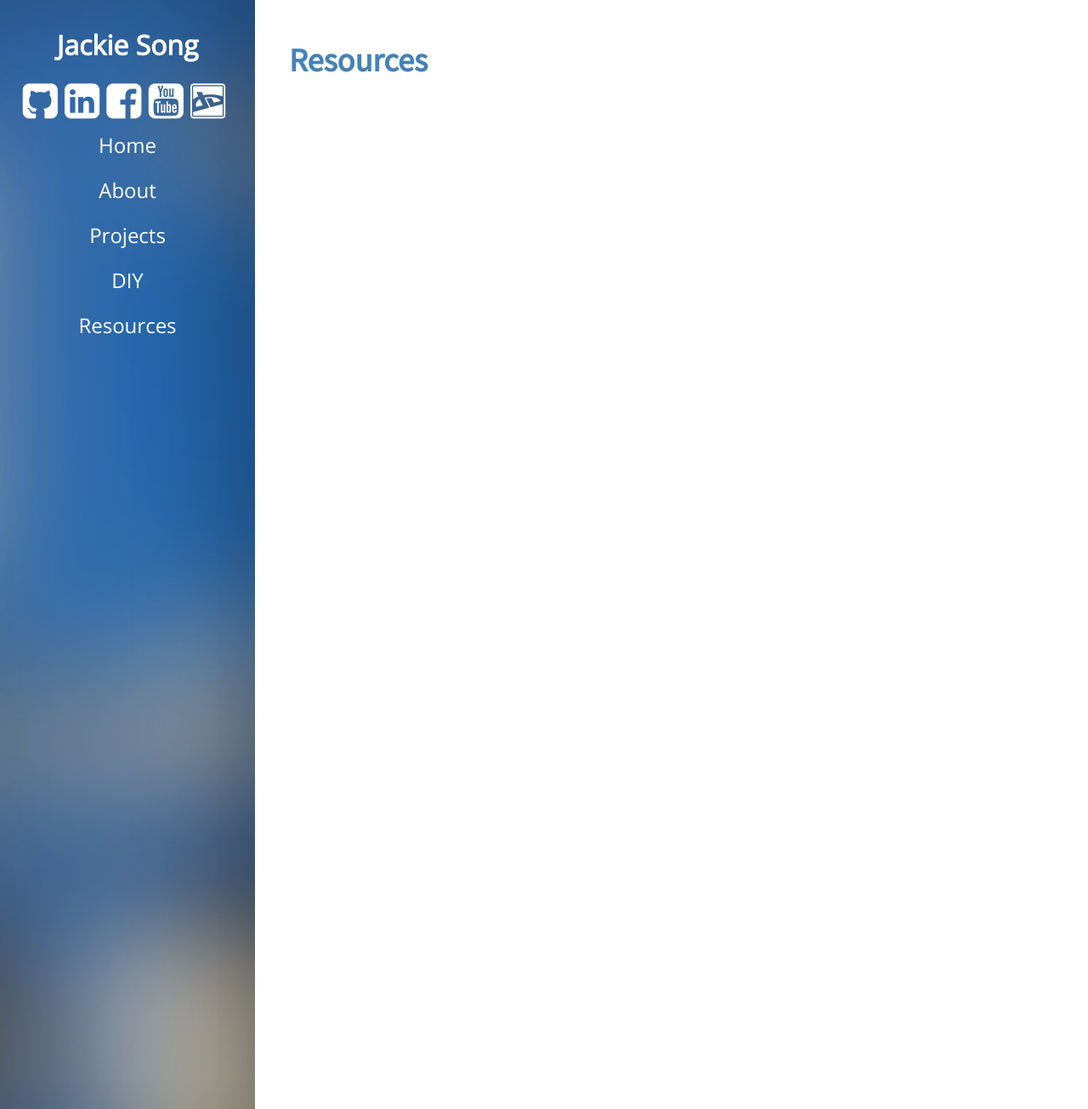
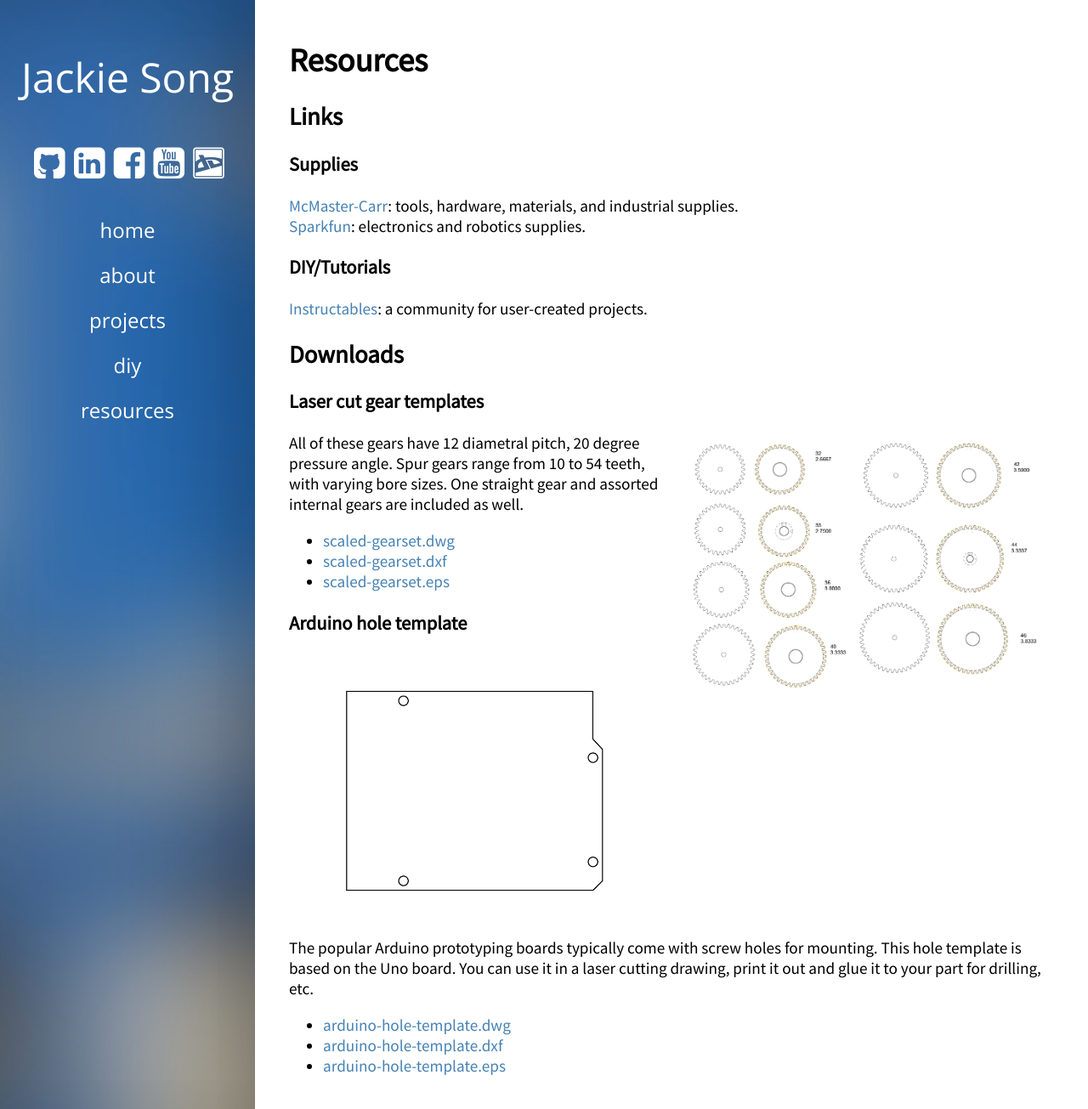
Before and after one commit to songjx/songjx-website, a Jekyll site: the page built from resources/index.md, in a window 1280 px wide and 1305 px high. Shown: the whole window at 85% size. Built offline with Jekyll 4.4.1, drawn with Linux system fonts in a browser that asks for light colours.

Commit message:
set up resources page

```diff
--- /dev/null
+++ b/_data/resourcesSubcats/downloads.yml
@@ -0,0 +1,11 @@
+---
+image-folder: downloads
+items:
+  - name: Laser cut gear templates
+    image: gear-eps.png
+    description: 'All of these gears have 12 diametral pitch, 20 degree pressure angle. Spur gears range from 10 to 54 teeth, with varying bore sizes. One straight gear and assorted internal gears are included as well.'
+    files: [scaled-gearset.dwg, scaled-gearset.dxf, scaled-gearset.eps]
+  - name: Arduino hole template
+    image: arduino-holes-eps.png
+    description: 'The popular Arduino prototyping boards typically come with screw holes for mounting. This hole template is based on the Uno board. You can use it in a laser cutting drawing, print it out and glue it to your part for drilling, etc.'
+    files: [arduino-hole-template.dwg, arduino-hole-template.dxf, arduino-hole-template.eps]
--- /dev/null
+++ b/_data/resourcesSubcats/links.yml
@@ -0,0 +1,12 @@
+---
+Supplies:
+  - name: McMaster-Carr
+    url: mcmaster.com
+    tagline: 'tools, hardware, materials, and industrial supplies.'
+  - name: Sparkfun
+    url: sparkfun.com
+    tagline: 'electronics and robotics supplies.'
+DIY/Tutorials:
+  - name:  Instructables
+    url: instructables.com
+    tagline: 'a community for user-created projects.'
--- a/_layouts/default.html
+++ b/_layouts/default.html
@@ -22,16 +22,23 @@
 	</head>
     <body>
         <div id="sidebar">
-            <h1>Jackie Song</h1>
-            {% for account in jackieData.accounts %}
-                <a href="{{ account.url }}" title="{{ account.site }}">
-                    <i class="fa {{ account.icon }} fa-3x account"></i>
-                </a>
-            {% endfor %}
+            <a href="{{ site.url }}"><p id="name">Jackie Song</p></a>
+            <div id="accounts">
+                {% for account in jackieData.accounts %}
+                {% if account.icon != null %}
+                    <a href="{{ account.url }}" title="{{ account.site }}">
+                        <span class="fa-stack fa-lg">
+                            <i class="fa fa-square fa-stack-2x"></i>
+                            <i class="fa {{ account.icon }} fa-stack-2x account"></i>
+                        </span>
+                    </a>
+                {% endif %}
+                {% endfor %}
+            </div>
             <ul id="menu">
-                {% for item in menuData.items %}
-                        <a href="{{ site.url }}/{{ item.folder }}">
-                            <li> {{ item.name }} </li>
+                {% for item in menuData %}
+                        <a href="{{ site.url }}/{{ item[1].folder }}">
+                            <li> {{ item[0] | downcase }} </li>
                         </a>
                 {% endfor %}
             </ul>
@@ -40,6 +47,15 @@
             <h1> {{ page.title }} </h1>
  		    {{ content }}
         </div>
-
+        <script src="{{ site.url }}/js/jquery-2.1.1.min.js"></script>
+        <script>
+            $(document).ready(function() {
+                console.log('test.');
+                $('.account').hover( function() {
+                    $(this).siblings().toggleClass('activeIcon');
+                    console.log('hover');
+                });
+            });
+        </script>
 	</body>
 </html>
--- a/css/style.css
+++ b/css/style.css
@@ -1,6 +1,10 @@
 body {
     padding-left:300px;
     margin:0;
+}
+
+#name {
+    font-size:300%;
 }
 
 #sidebar {
@@ -48,15 +52,32 @@ body {
     font-size:150%;
 }
 
-#menu li:hover, #sidebar i:hover {
+#menu li:hover {
     box-shadow: 0px 0px 70px 10px rgba(255,255,255,.2) inset;
 }
 
-i.account {
+#accounts {
+    margin: 30px 0px;
+}
+
+.fa {
     margin:0px 2px;
 }
 
-#content h1, #content h2, #content h3, #content h4, #content h5, #content h6, #content a {
+.fa-square {
+    color: transparent;
+}
+
+.activeIcon {
+    color: rgba(255,255,255,0.5);
+}
+
+#content h1, #content h2, #content h3, #content h4, #content h5, #content h6 {
+    color: #212233
+    clear: both;
+}
+
+#content a {
     color: SteelBlue;
 }
 
@@ -67,3 +88,9 @@ i.account {
 #content a:hover {
     text-decoration: underline;
 }
+
+img {
+    width: 50%;
+    display:block;
+    float:right;
+}
--- a/resources/index.md
+++ b/resources/index.md
@@ -2,3 +2,23 @@
 title: Resources
 layout: default
 ---
+
+{% assign linkData = site.data.resourcesSubcats.links %}
+{% assign downloadData = site.data.resourcesSubcats.downloads %}
+
+## Links
+
+{% for category in linkData %}
+### {{ category[0] }}
+{% for link in category[1] %}
+[{{ link.name }}]({{ link.url }}): {{ link.tagline }}  {% endfor %}
+{% endfor %}
+
+## Downloads
+{% for item in downloadData.items %}
+### {{ item.name }}
+![{{ item.name }}]({{ site.url }}/images/{{ downloadData.image-folder }}/{{ item.image }})
+{{ item.description }}
+{% for file in item.files %}
++ [{{ file }}]({{ site.url }}/downloads/{{ file }}) {% endfor %}
+{% endfor %}
```
Also changed, not shown: _data/menu.yml (+5 -7 lines), diy/index.md (+3 -4 lines), images/control-panel.jpg (deleted), images/downloads/arduino-holes-eps.png (added), images/downloads/gear-eps.png (added), images/rack.jpg (deleted), 6 other files.
